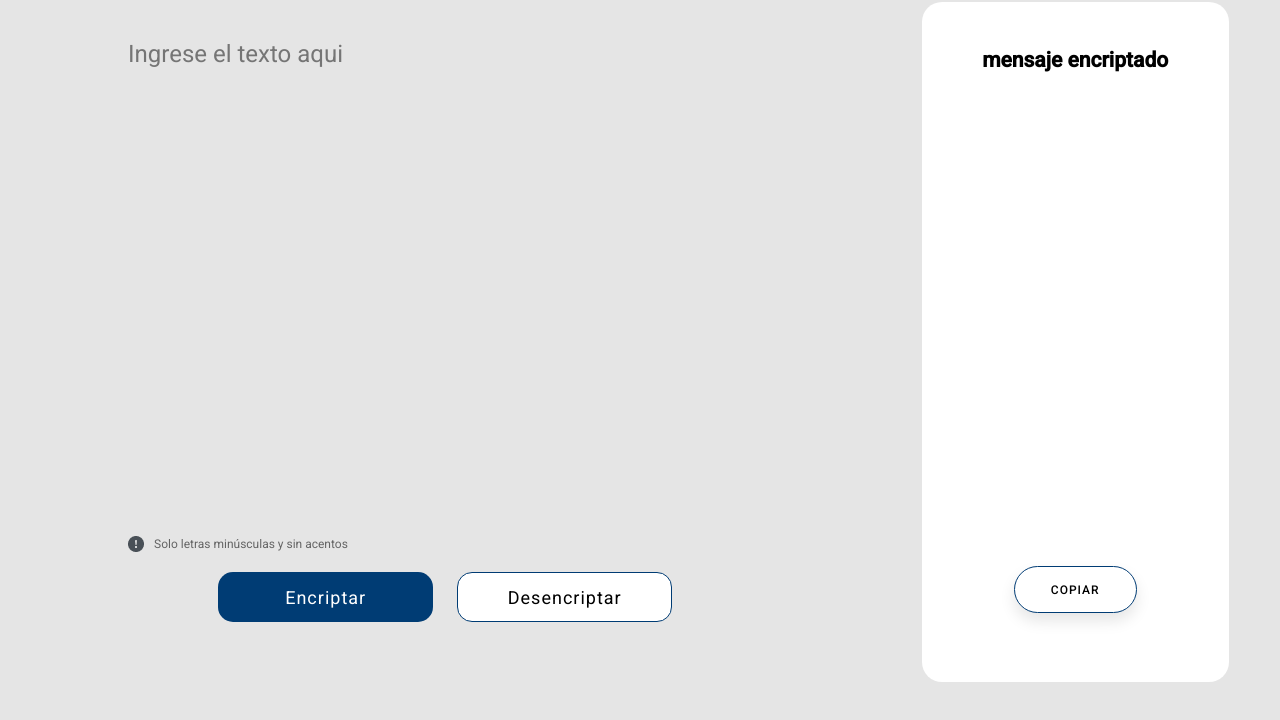
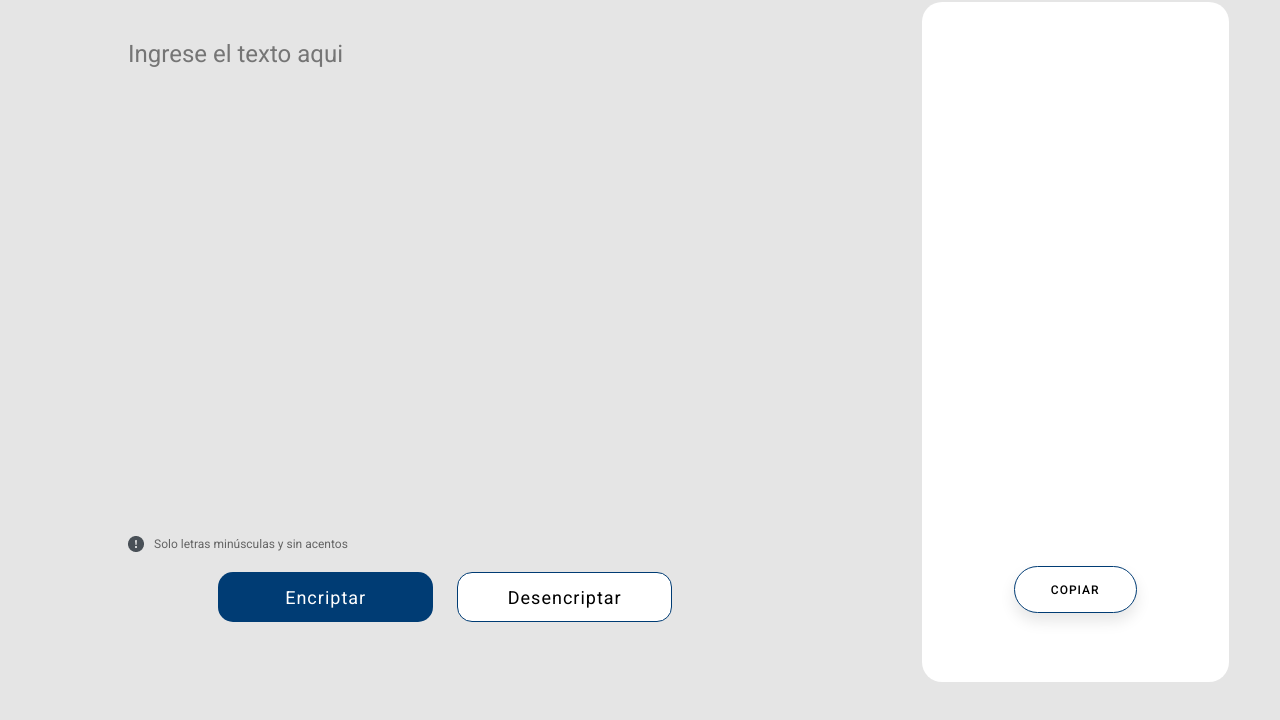
Before and after one commit to Ricardo16GM/Challenge-01, a plain HTML site: page index.html in a window 1280 px wide. Both pictures are taken after a click on the button "Desencriptar". Shown: the part 48-768 px from the top of the page. Drawn offline with Linux system fonts and the light colour scheme.

Commit message:
Add files via upload

```diff
--- a/index.html
+++ b/index.html
@@ -45,7 +45,7 @@
                 <p>Ingresa el texto que desees encriptar o desencriptar.</p>
             </div>
             <div class="container-resultado">
-                <h3>mensaje encriptado</h3>
+                <h3 class="msj-3">mensaje encriptado</h3>
                 <textarea name="" id="textArea" class="texto-resultado"></textarea>
             </div>
             <div class="container-copiar">
--- a/script.js
+++ b/script.js
@@ -2,6 +2,7 @@ var botonEncriptar = document.querySelector(".btn-encriptar");
 var botonDesencriptar = document.querySelector(".btn-desencriptar");
 var botonCopiar = document.querySelector(".btn-copiar");
 var seccion2 = document.querySelector(".seccion2");
+var titulo3 = document.querySelector(".msj-3")
 
 var containerMuneco = document.querySelector(".container-muneco");
 var containerTitulo = document.querySelector(".container-titulo");
@@ -62,6 +63,7 @@ function encriptarTexto(mensaje) {
 
 function desencriptarTexto(mensaje) {
     seccion2.classList.add("rotate-vertical-center");
+    titulo3.classList.add("ocultar");
     var texto = mensaje;
     var textoFinal = "";
 
```
